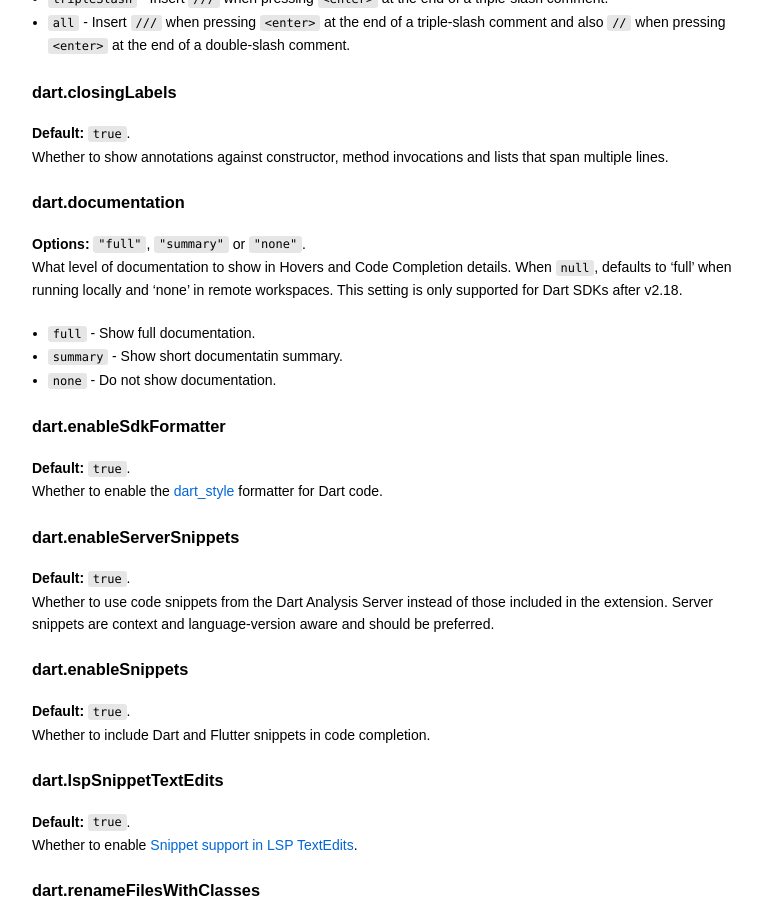
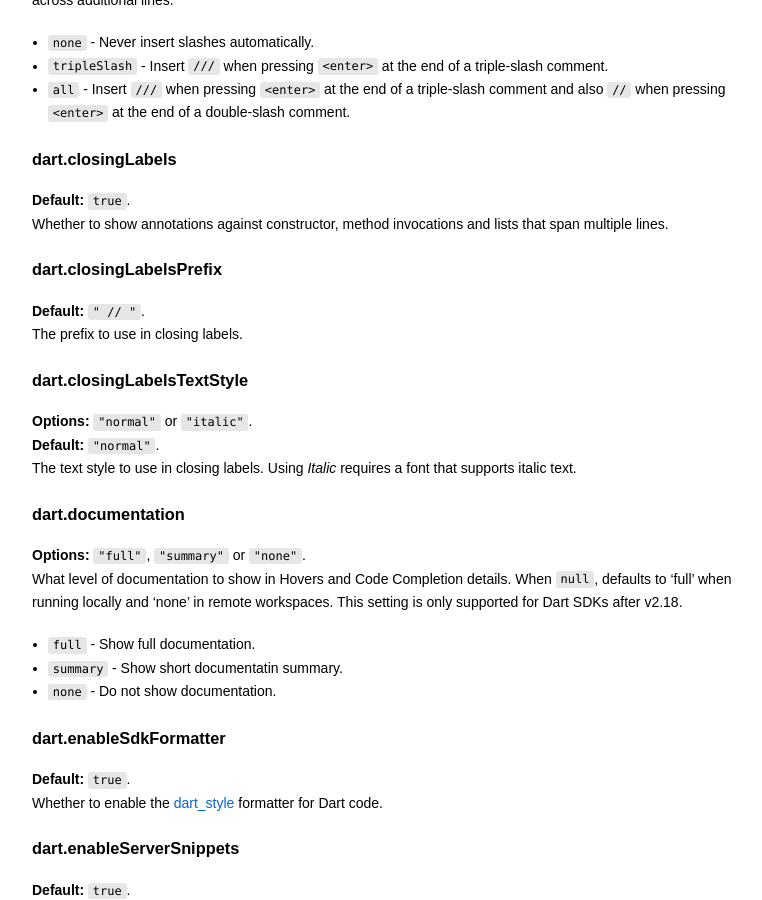
Before and after one commit to Dart-Code/Website, a Jekyll site: the page built from _docs/settings.md, in a window 1280 px wide and 900 px high, scrolled down 6213 px. Shown: the whole window, without its empty margins (333-1095 px from the left). Built offline with Jekyll 4.4.1, drawn with Linux system fonts in a browser that asks for light colours; some of the changed text lies outside the part shown.

Commit message:
Regenerate settings docs

```diff
--- a/_docs/settings.md
+++ b/_docs/settings.md
@@ -142,6 +142,18 @@
 <br />
 Whether to show annotations against constructor, method invocations and lists that span multiple lines.
 
+### dart.closingLabelsPrefix
+**Default:** `" // "`.
+<br />
+The prefix to use in closing labels.
+
+### dart.closingLabelsTextStyle
+**Options:** `"normal"` or `"italic"`.
+<br />
+**Default:** `"normal"`.
+<br />
+The text style to use in closing labels. Using _Italic_ requires a font that supports italic text.
+
 ### dart.documentation
 **Options:** `"full"`, `"summary"` or `"none"`.
 <br />
@@ -310,7 +322,7 @@
 <br />
 **Default:** `"flutter-default"`.
 <br />
-Sets the [Web renderer](https://flutter.dev/docs/development/tools/web-renderers) used for Flutter web apps.
+Sets the [Web renderer](https://flutter.dev/to/web-renderers) used for Flutter web apps.
 
 - `flutter-default` - Use the default renderer for Flutter Web apps.
 - `canvaskit` - Always use the CanvasKit renderer.
@@ -334,6 +346,7 @@
 **Default:** `false`.
 <br />
 Whether to use the --offline switch for commands like `pub get` and **Flutter: New Project**.
+
 ## Logging
 
 ### dart.maxCompletionItems
@@ -345,6 +358,11 @@
 The maximum length of a line in the log file. Lines longer than this will be truncated and suffixed with an ellipsis.
 
 ## Pub
+
+### dart.enablePub
+**Default:** `true`.
+<br />
+Whether to enable functionality for using Pub. Turning this setting off will prevent the extension from ever running pub and hide all commands relating to this. Use this if you are using an alternative package manager.
 
 ### dart.runPubGetOnNestedProjects
 **Options:** `"none"`, `"both"`, `"above"` or `"below"`.
@@ -469,6 +487,7 @@
 **Default:** `"name"`.
 <br />
 How to identify tests when running/debugging. `name` is compatible with older versions of `package:test` but cannot handle some complex/dynamic test names. `line` will prefer to run tests by their line numbers (when available) and fall back to `name` only if the line number is unavailable.
+
 ## Other
 
 ### dart.env
@@ -556,6 +575,7 @@
 # Resource Scoped Settings
 
 Resource scoped settings can be set in individual workspace folder settings and apply to resources within that workspace folder (for example each workspace folder could have its own `dart.lineLength`).
+
 ## Analyzer
 
 ### dart.analysisExcludedFolders
@@ -582,7 +602,7 @@
 Whether to automatically commit the selected completion item when pressing certain keys such as . , ( and \[. This setting does not currently apply to LSP, see `dart.previewCommitCharacters`.
 
 ### dart.hotReloadPatterns
-An array of glob patterns that should trigger Hot Reload when saved. The pattern is matched against the absolute path of the file. Use `**/assets/**` to trigger reloading for everything in the assets directory.
+An array of glob patterns that should trigger Hot Reload when saved. The pattern is matched against the absolute path of the file. Use `**/assets/**` to trigger reloading for everything in the assets directory. Must always start with "**/" and use forward slashes (even on Windows) as backslashes are used for escaping.
 
 ### dart.insertArgumentPlaceholders
 **Default:** `true`.
@@ -593,6 +613,7 @@
 **Default:** `80`.
 <br />
 The maximum length of a line of code. This is used by the document formatter. If you change this value, you may wish to update `editor.rulers` (which draws vertical lines in the editor) in the `["dart"]` section if your settings to match.
+
 ## Flutter
 
 ### dart.flutterAdditionalArgs
@@ -623,6 +644,7 @@
 # Diagnostic Settings
 
 There are several settings for enabling logging of various services used by Dart Code. For more information about setting these up and troubleshooting please see [Enabling Logging](/docs/logging/).
+
 ## Analyzer
 
 ### dart.analyzerDiagnosticsPort
```
Also changed, not shown: other parts of _docs/settings.md (+1 -1 lines).
